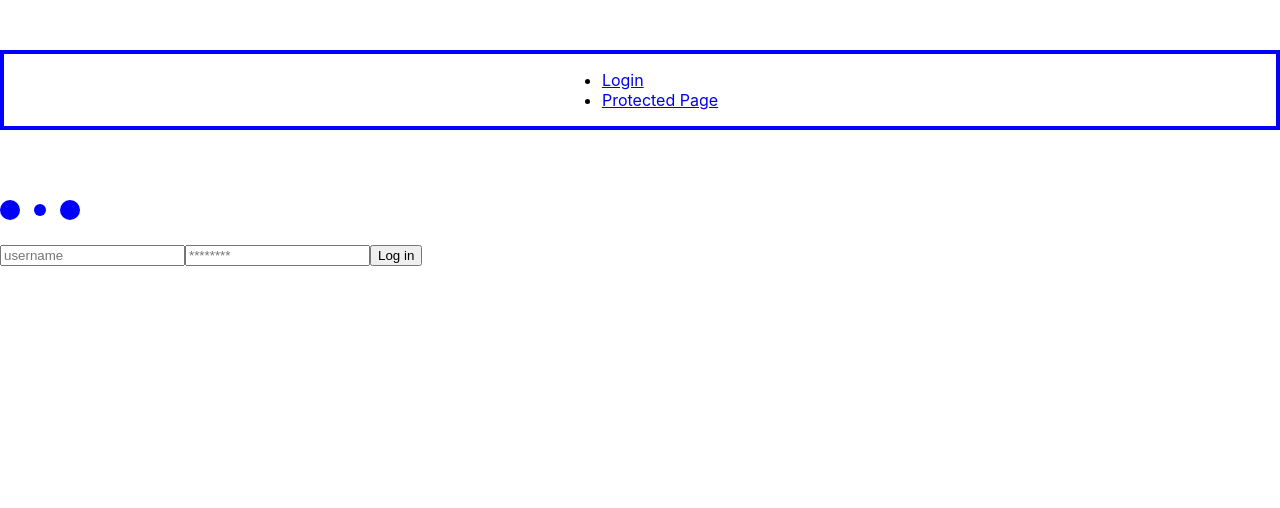
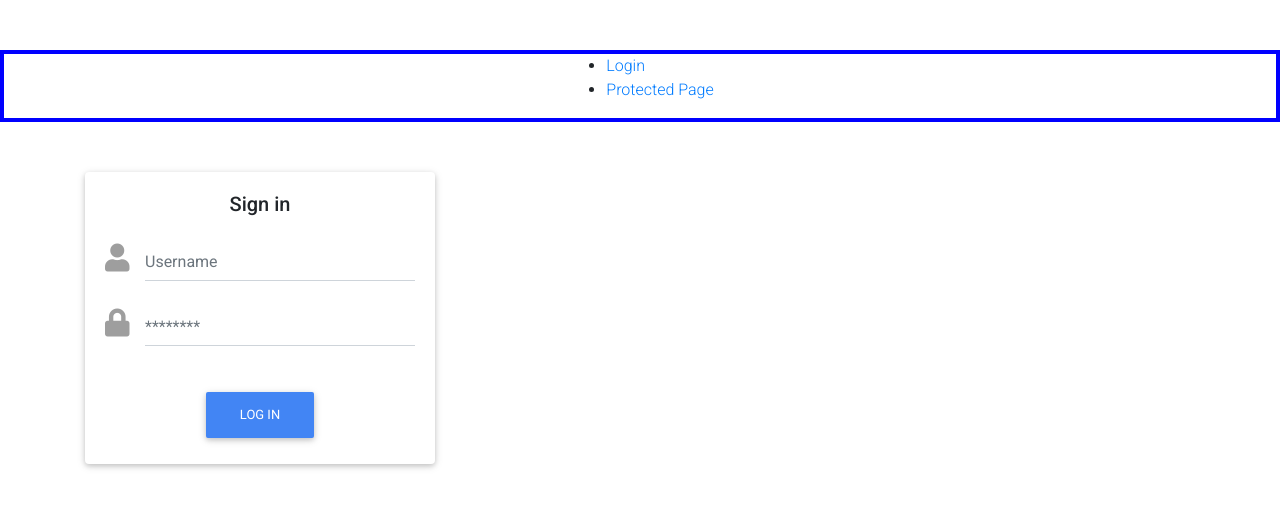
Before and after one commit to lambda-use-my-tech-stuff-built-week/UseMyTechStuff_FrontEnd, a React (Create React App) app in the folder usemytechstuff_frontend/: page /login in a window 1280 px wide. Shown: the top 508 px of the page. Built offline with nearby package versions, Linux system fonts and the light colour scheme.

Commit message:
added styling to log in

```diff
--- a/usemytechstuff_frontend/src/components/Login.js
+++ b/usemytechstuff_frontend/src/components/Login.js
@@ -2,7 +2,7 @@ import React from 'react';
 import { connect } from 'react-redux';
 import Loader from "react-loader-spinner";
 import { login } from '../actions';
-
+import { MDBContainer, MDBRow, MDBCol, MDBInput, MDBBtn, MDBCard, MDBCardBody } from 'mdbreact';
 
 class Login extends React.Component {
   state = {
@@ -32,32 +32,48 @@ class Login extends React.Component {
   render() {
     console.log("Login says isLoggingin", this.props.isLoggingIn);
     return (
-      <div>
-        <Loader className="section" type="ThreeDots" color="blue" height="60" width="80" />
+      <MDBContainer>
+        <MDBRow>
+          <MDBCol md="4">
+            {/* <Loader className="section" type="ThreeDots" color="blue" height="60" width="80" /> */}
+            <MDBCard>
+              <MDBCardBody>
                 <form onSubmit={this.handleLogin}>
-          <input
+                  <p className="h5 text-center mb-4">Sign in</p>
+                  <div className="grey-text">
+                    <MDBInput
                       type="text"
+                      icon="user"
                       name="username"
-            placeholder="username"
-            value={this.state.credentials.username}
+                      hint="Username"
+                      getValue={this.state.credentials.username}
                       onChange={this.handleChange}
                     />
-          <input
+                    <MDBInput
                       type="password"
+                      validate
+                      icon="lock"
                       name="password"
-            placeholder="********"
-            value={this.state.credentials.password}
+                      hint="********"
+                      getValue={this.state.credentials.password}
                       onChange={this.handleChange}
                     />
-          <button>
+                  </div>
+                  <div className="text-center">
+                    <MDBBtn color="primary">
                       {this.props.isLoggingIn ?
                         <Loader className="section" type="ThreeDots" color="blue" height="60" width="80" />
                         :
                         "Log in"
                       }
-          </button>
+                    </MDBBtn>
+                  </div>
                 </form>
-      </div>
+              </MDBCardBody>
+            </MDBCard>
+          </MDBCol>
+        </MDBRow>
+      </MDBContainer>
     );
   }
 }
```
Also changed, not shown: usemytechstuff_frontend/src/index.js (+6 -3 lines). Lines whose indentation alone changed are shown as unchanged.
